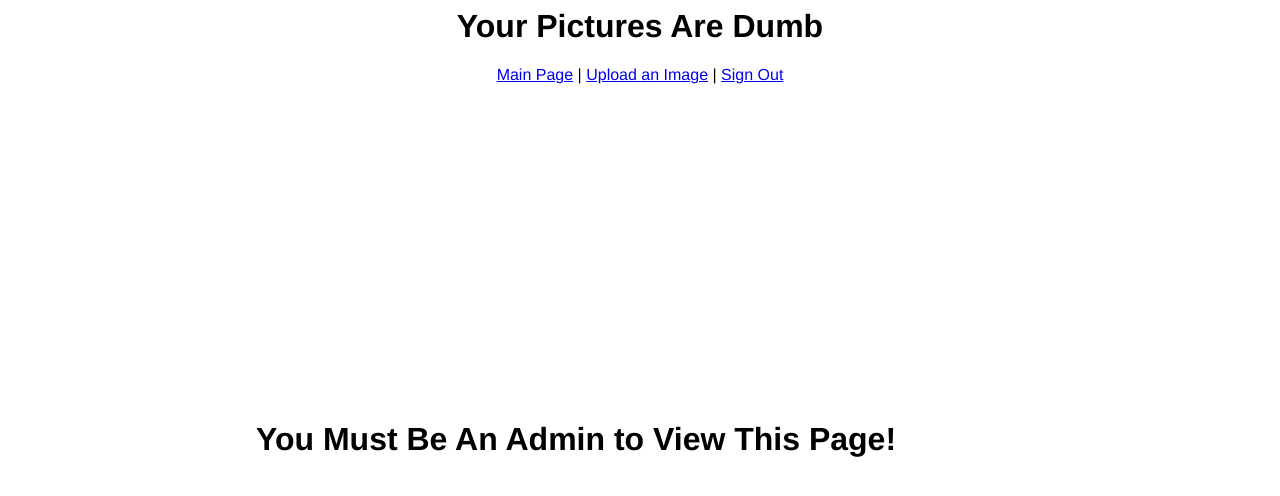
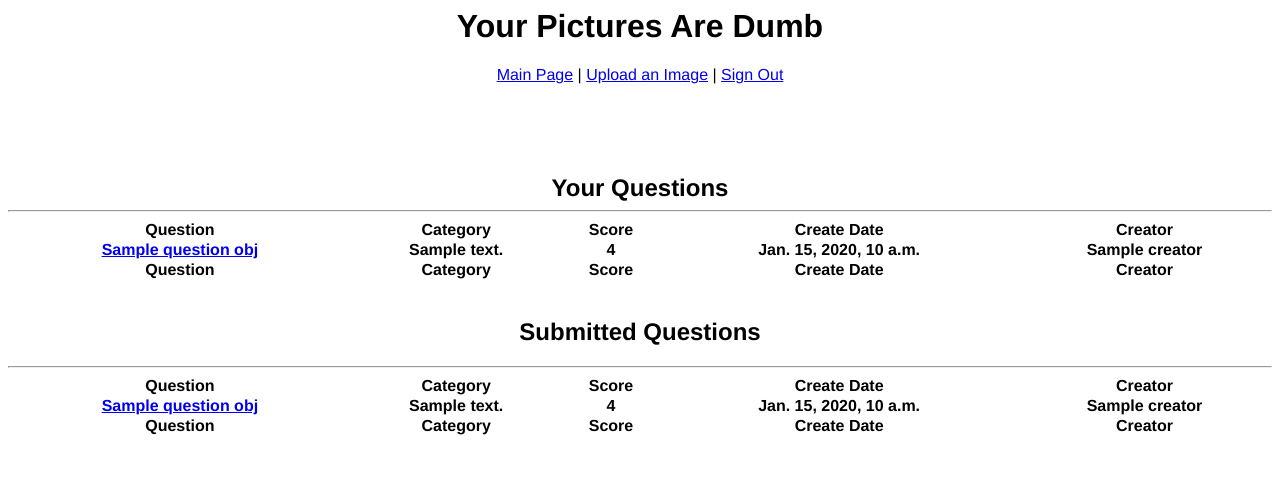
Before and after one commit to R-M-Patel/TransitionQuizGame17, a Django app: template templates/viewDatabase.html in a window 1280 px wide. Shown: the top 496 px of the page. Run offline with Django 3.2, Linux system fonts and the light colour scheme; the template is opened without the code that fills it: most values are stand-ins (such as "Sample title", 1, 10 or a date in 2020); lists and menus that the app fills with data are empty; some libraries are stand-ins or nearby versions.

Commit message:
Users Can See Their Questions
Users can see their own question.

Your Questions and Leaderboard pages need to be updated for
subcategories

```diff
--- a/templates/_base.html
+++ b/templates/_base.html
@@ -35,6 +35,7 @@
 			        <li class="dropdown">
     						<a href="/" class="dropdown-toggle" data-toggle = "dropdown">Questions<b class = "caret"></b></a>
     						<ul class = "dropdown-menu">
+                  <li><a href="/ReviewMyQuestions" id="myQuestions">Your Questions</a></li>
     							<li><a href="/submitNew" id="submitNew">Submit A Question</a></li>
     							<li><a href="/ReviewNewQuestions" id="ReviewNew" class="nav-button">Review New Questions</a></li>
                   {% if admin %}
--- a/templates/viewDatabase.html
+++ b/templates/viewDatabase.html
@@ -5,20 +5,25 @@
 <script type="text/javascript" src="../static/js/datatables.min.js"></script>
 <script>
 	$(document).ready(function() {
-        var table = $('#example').DataTable();
+        var table = $('#accepted').DataTable();
+				var table2 = $('#submitted').DataTable();
 } );
 </script>
-{% if admin %}
-<br><br><br>
-<div class="container">
-    <h2>Questions Database</h2>
+
+<br/><br/><br/><br/>
+<div class="container" style="text-align: center;">
+	{% if admin %}
+    <h2 style="display:inline">Questions Database</h2>
+	{% else %}
+		<h2 style="display:inline">Your Questions</h2>
+	{% endif %}
     <hr>
 </div>
 <div class="container">
-	<table id="example" class="table table-bordered table-hover" cellspacing="0" width="100%">
+	<table id="accepted" class="table table-bordered table-hover" cellspacing="0" width="100%">
 			<thead>
 				<tr>
-                    <th>Question</th>
+          <th>Question</th>
 					<th>Category</th>
 					<th>Score</th>
 					<th>Create Date</th>
@@ -28,7 +33,7 @@
 
 			<tfoot>
 				<tr>
-                    <th>Question</th>
+          <th>Question</th>
 					<th>Category</th>
 					<th>Score</th>
 					<th>Create Date</th>
@@ -49,11 +54,45 @@
 			{% endfor %}
 			</tbody>
 	</table>
+
+	{% if submitted %}
+	<br>
+	<h2 style="text-align: center;"> Submitted Questions </h2>
+	<hr>
+	<table id="submitted" class="table table-bordered table-hover" cellspacing="0" width="100%">
+			<thead>
+				<tr>
+          <th>Question</th>
+					<th>Category</th>
+					<th>Score</th>
+					<th>Create Date</th>
+					<th>Creator</th>
+				</tr>
+			</thead>
+
+			<tfoot>
+				<tr>
+          <th>Question</th>
+					<th>Category</th>
+					<th>Score</th>
+					<th>Create Date</th>
+					<th>Creator</th>
+				</tr>
+			</tfoot>
+
+			<tbody>
+
+			{% for question_obj in submitted %}
+					<tr.table-hover>
+						<th><a href="/ReviewQuestion?id={{question_obj.urlkey}}">{{question_obj.question}}</a></th>
+                        <th>{{question_obj.categoryText}}</th>
+						<th>{{question_obj.rating}}</th>
+						<th>{{question_obj.create_date}}</th>
+						<th>{{question_obj.creator}}</th>
+					</tr>
+			{% endfor %}
+			</tbody>
+	</table>
+	{% endif %}
 </div>
-{% else %}
-<div class = "intro container">
-    <br><br><br>
-    <h1 style="position:absolute; top:50%; left:20%;">You Must Be An Admin to View This Page!</h1>
-</div>
-{% endif %}
 {% endblock %}
```
Also changed, not shown: main.py (+43 -3 lines), models.py (+5 -2 lines).
